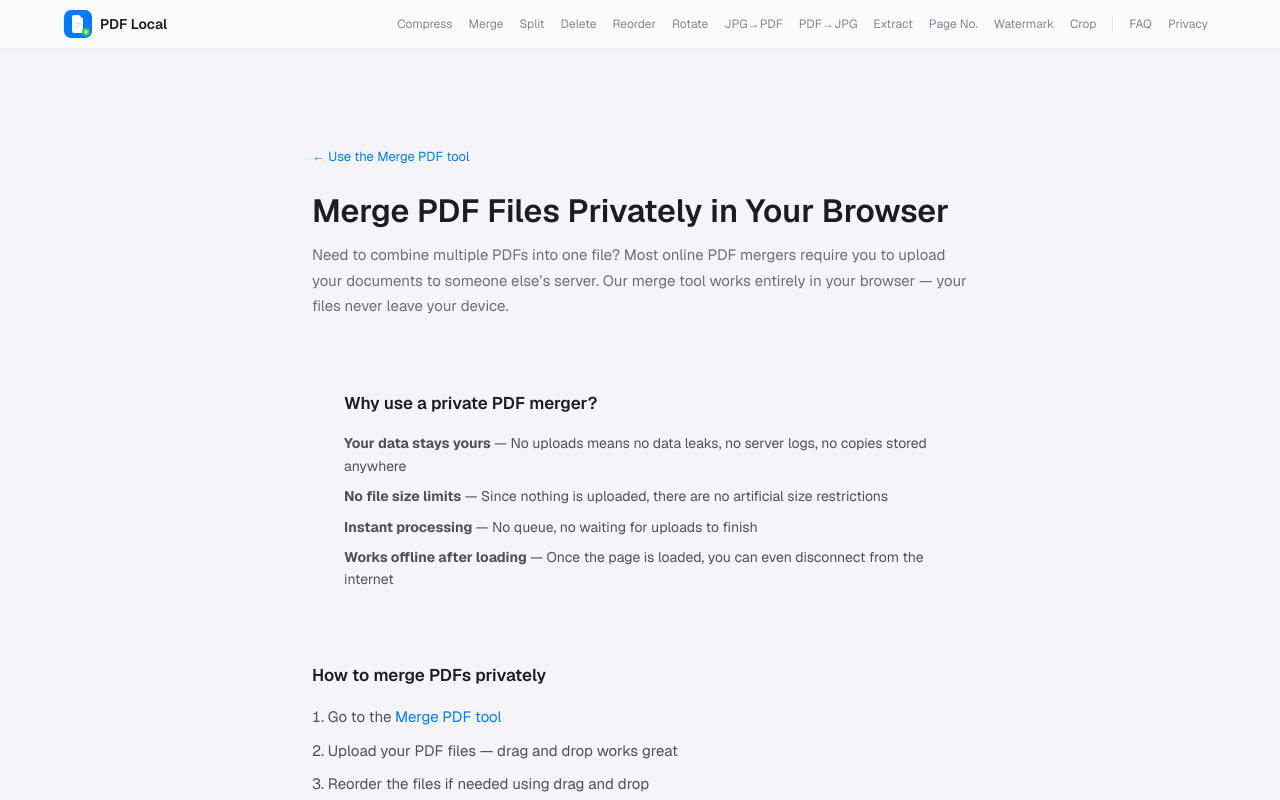
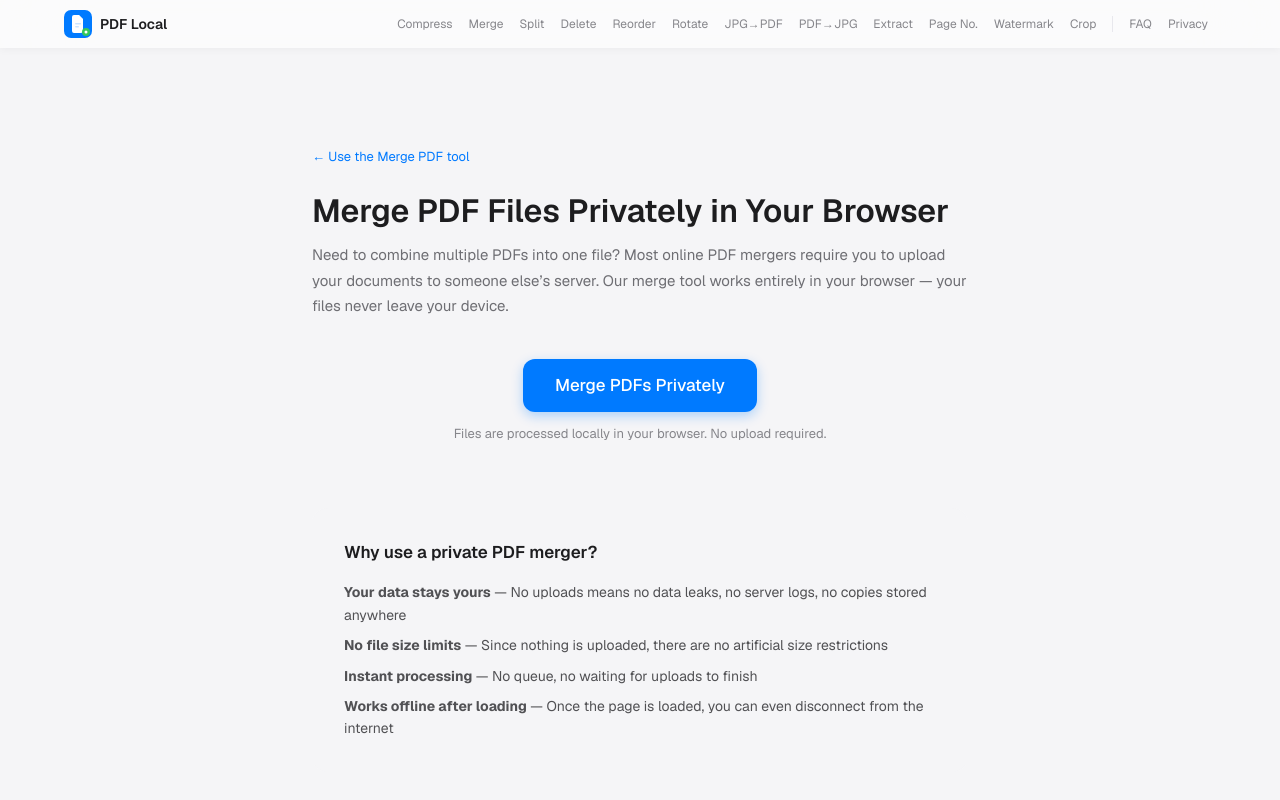
Before and after one commit to 935592360Stven/PDF-Local, a Next.js app: page /merge-pdf-files-privately in a window 1280 px wide. Shown: the top 800 px of the page. Built offline with nearby package versions, Linux system fonts and the light colour scheme.

Commit message:
add hero CTA to long-tail pages + trust line

```diff
--- a/src/app/compress-pdf-to-size/page.tsx
+++ b/src/app/compress-pdf-to-size/page.tsx
@@ -28,7 +28,15 @@ export default function CompressToSizePage() {
         uploading your file anywhere.
       </p>
 
-      <div className="mt-10 rounded-[16px] bg-[#f5f5f7] p-6 sm:p-8">
+      <div className="mt-10 flex justify-center">
+        <Link href="/compress-pdf"
+          className="inline-flex items-center justify-center rounded-[12px] bg-[#007aff] px-8 py-3.5 text-[17px] font-medium text-white shadow-[0_4px_12px_rgba(0,125,255,0.3)] transition-all hover:bg-[#0066cc] hover:shadow-[0_6px_20px_rgba(0,125,255,0.4)] active:scale-[0.97]">
+          Compress Your PDF Now
+        </Link>
+      </div>
+      <p className="mt-3 text-center text-[13px] text-[#86868b]">Files are processed locally in your browser. No upload required.</p>
+
+      <div className="mt-16 rounded-[16px] bg-[#f5f5f7] p-6 sm:p-8">
         <h2 className="text-[17px] font-semibold text-[#1d1d1f]">Three compression levels</h2>
         <ul className="mt-4 space-y-3 text-[14px] leading-[1.6] text-[#515154]">
           <li><strong className="text-[#1d1d1f]">Low compression</strong> — Near lossless quality, typically reduces file by 20–40%. Best for keeping text sharp.</li>
--- a/src/app/delete-pdf-pages-online/page.tsx
+++ b/src/app/delete-pdf-pages-online/page.tsx
@@ -27,7 +27,15 @@ export default function DeletePagesGuidePage() {
         our browser-based tool makes it easy. No software to install and no files to upload.
       </p>
 
-      <div className="mt-10 rounded-[16px] bg-[#f5f5f7] p-6 sm:p-8">
+      <div className="mt-10 flex justify-center">
+        <Link href="/delete-pages"
+          className="inline-flex items-center justify-center rounded-[12px] bg-[#007aff] px-8 py-3.5 text-[17px] font-medium text-white shadow-[0_4px_12px_rgba(0,125,255,0.3)] transition-all hover:bg-[#0066cc] hover:shadow-[0_6px_20px_rgba(0,125,255,0.4)] active:scale-[0.97]">
+          Delete Pages Now
+        </Link>
+      </div>
+      <p className="mt-3 text-center text-[13px] text-[#86868b]">Files are processed locally in your browser. No upload required.</p>
+
+      <div className="mt-16 rounded-[16px] bg-[#f5f5f7] p-6 sm:p-8">
         <h2 className="text-[17px] font-semibold text-[#1d1d1f]">Common use cases</h2>
         <ul className="mt-4 space-y-2 text-[14px] leading-[1.6] text-[#515154]">
           <li>Remove the first or last page of a document</li>
--- a/src/app/merge-pdf-files-privately/page.tsx
+++ b/src/app/merge-pdf-files-privately/page.tsx
@@ -28,7 +28,15 @@ export default function MergePdfGuidePage() {
         your files never leave your device.
       </p>
 
-      <div className="mt-10 rounded-[16px] bg-[#f5f5f7] p-6 sm:p-8">
+      <div className="mt-10 flex justify-center">
+        <Link href="/merge-pdf"
+          className="inline-flex items-center justify-center rounded-[12px] bg-[#007aff] px-8 py-3.5 text-[17px] font-medium text-white shadow-[0_4px_12px_rgba(0,125,255,0.3)] transition-all hover:bg-[#0066cc] hover:shadow-[0_6px_20px_rgba(0,125,255,0.4)] active:scale-[0.97]">
+          Merge PDFs Privately
+        </Link>
+      </div>
+      <p className="mt-3 text-center text-[13px] text-[#86868b]">Files are processed locally in your browser. No upload required.</p>
+
+      <div className="mt-16 rounded-[16px] bg-[#f5f5f7] p-6 sm:p-8">
         <h2 className="text-[17px] font-semibold text-[#1d1d1f]">Why use a private PDF merger?</h2>
         <ul className="mt-4 space-y-2 text-[14px] leading-[1.6] text-[#515154]">
           <li><strong>Your data stays yours</strong> — No uploads means no data leaks, no server logs, no copies stored anywhere</li>
```
